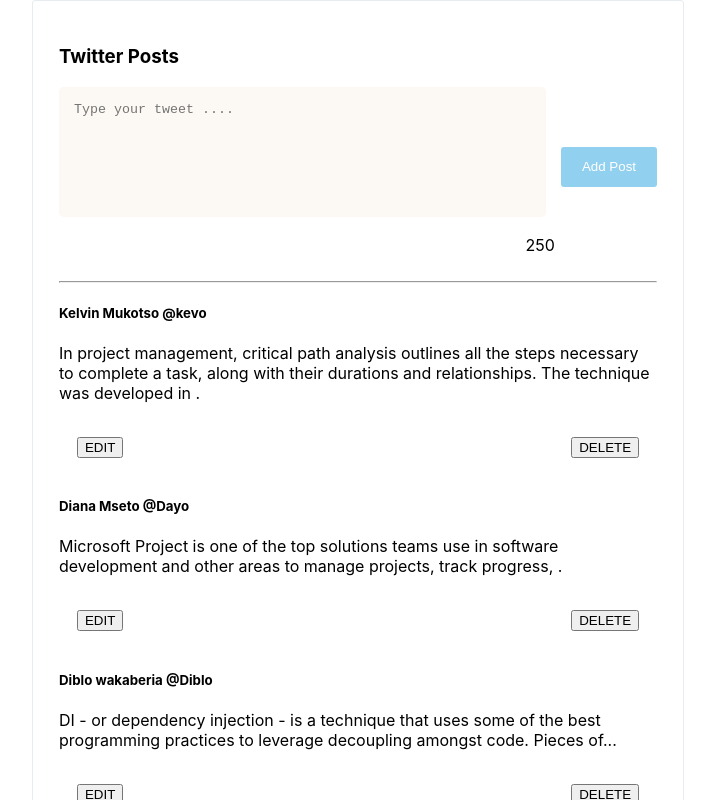
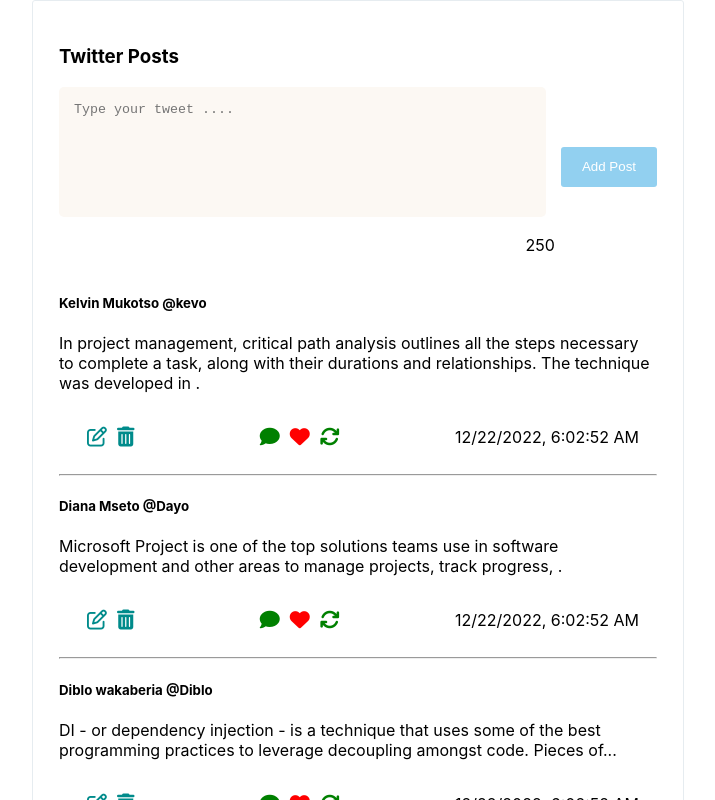
Before and after one commit to mukotso/React-twitter-posts, a React (Create React App) app: page / in a window 1280 px wide. Shown: the top 800 px of the page, without its empty margins (282-997 px from the left). Built offline with nearby package versions, Linux system fonts and the light colour scheme.

Commit message:
receive tweets props from add component and display them in the display them

```diff
--- a/src/Components/DisplayTweets.js
+++ b/src/Components/DisplayTweets.js
@@ -1,45 +1,13 @@
-import {useState} from "react";
 
-const DisplayTweets = () => {
-    const [tweets, setTweet] = useState([
-        {
-            id: 1,
-            name: "Kelvin Mukotso",
-            username: "kevo",
-            tweet: "In project management, critical path analysis outlines all the steps necessary to complete a task," +
-                " along with their durations and relationships. The technique was developed in ."
-        },
-        {
-            id: 2,
-            name: "Diana Mseto",
-            username: "Dayo",
-            tweet: "Microsoft Project is one of the top solutions teams use in software development and other areas to manage projects, track progress, ."
-        },
-        {
-            id: 3,
-            name: "Diblo wakaberia",
-            username: "Diblo",
-            tweet: "DI - or dependency injection - is a technique that uses some of the best programming practices to leverage decoupling amongst code. Pieces of..."
-        },
-        {
-            id: 4,
-            name: "Zingri",
-            username: "Zingri",
-            tweet: "Operators are used in programming languages to perform operations on data and variables. The Java programming language include many types of operators, including "
-        },
-        {
-            id: 5,
-            name: "Clinto Ombasi",
-            username: "Clinto",
-            tweet: "3icrosoft last month delivered the new .NET 6 Preview. This comes just a few months after the release of .NET 5.0 in November"
-        }
-    ])
+const DisplayTweets = (props) => {
+    const today = new Date().toLocaleString();
+
+
     return (
         <>
-            <hr/>
 
             {
-                tweets.map((tweet) => {
+                props.tweets.map((tweet, index) => {
                     return (
                         <>
                             <div className={'header'}>
@@ -50,9 +18,21 @@ const DisplayTweets = () => {
                             </div>
 
                             <div className={'footer'}>
-                                <button>EDIT</button>
-                                <button>DELETE</button>
+                               <div>
+                                   <span><i className={'fa fa-edit'}></i></span>
+                                   <span onClick={ () => props.handleDelete(index)}><i className={'fa fa-trash'}></i></span>
+                               </div>
+
+                                <div>
+                                    <span><i className={'fa fa-comment'}></i></span>
+                                    <span><i className={'fa fa-heart'}></i></span>
+                                    <span><i className={'fa  fa-refresh'}></i></span>
+                                </div>
+                                <div>
+                                    <span>{today}</span>
+                                </div>
                             </div>
+                            <hr/>
                         </>
                     )
                 })
```
